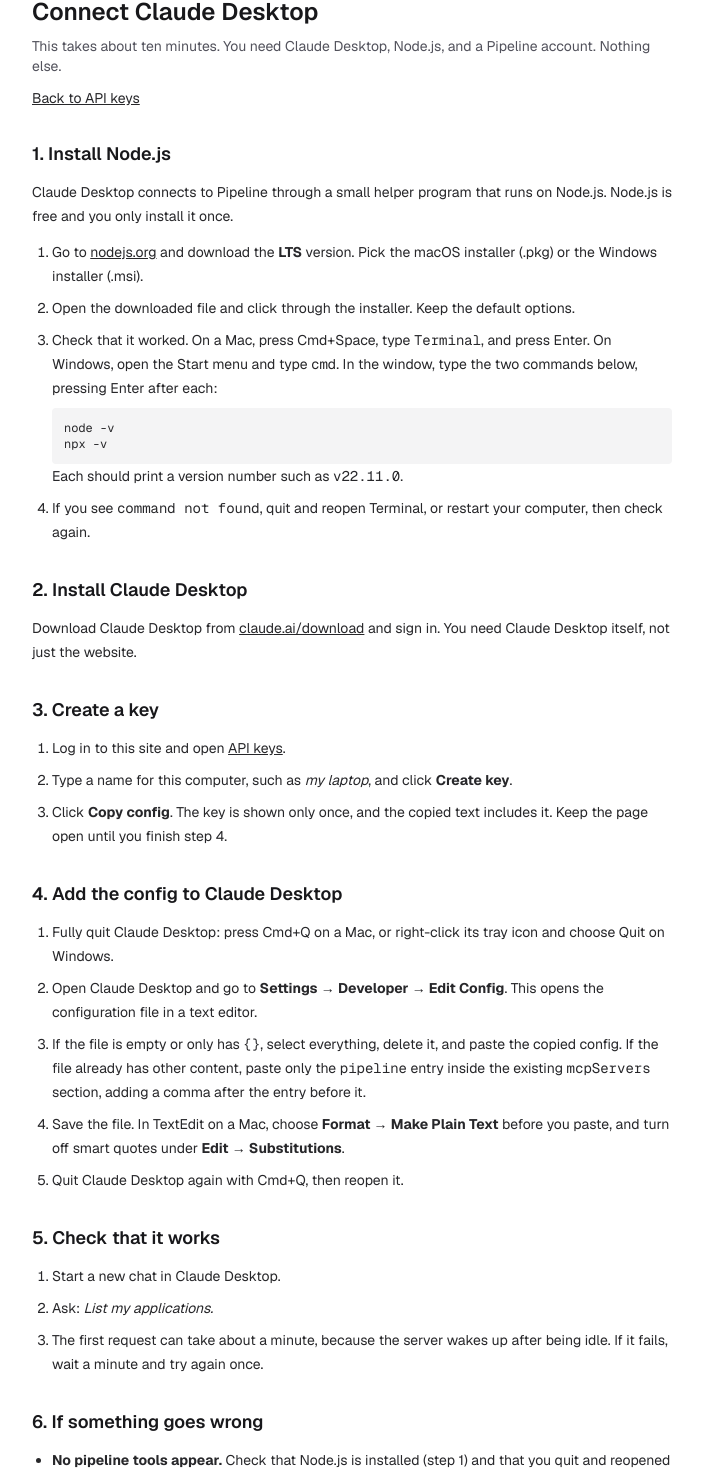
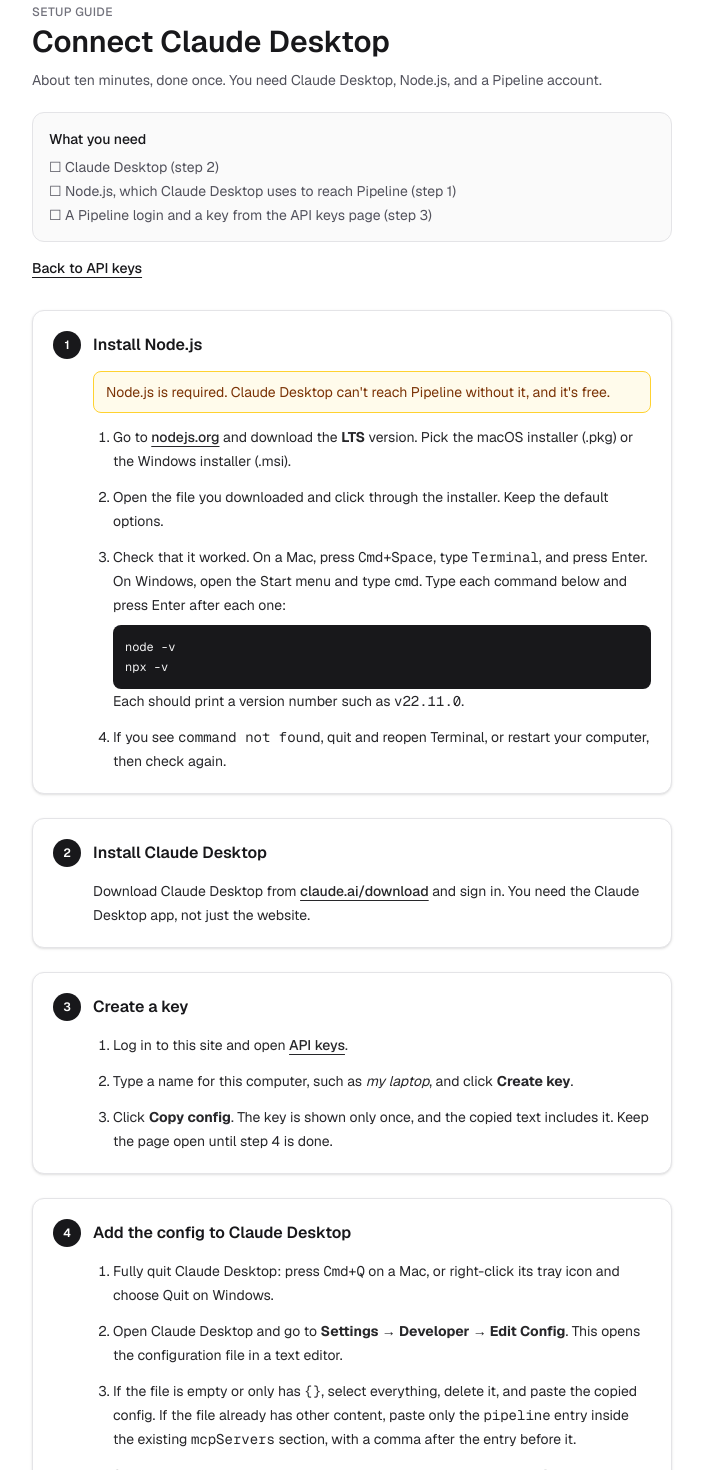
Before and after one commit to parthgmjain/Offerlog, a Next.js app in the folder dashboard/: page /setup in a window 1280 px wide. Shown: the part 36-1506 px from the top of the page, without its empty margins (288-991 px from the left). Built offline with nearby package versions, Linux system fonts and the light colour scheme.

Commit message:
Restyle setup guide, keys, and audit pages
Clearer sections and numbered steps on the setup guide, card layout on
the keys page, and dark-mode text colors on all three pages.

```diff
--- a/dashboard/app/audit/page.tsx
+++ b/dashboard/app/audit/page.tsx
@@ -26,15 +26,17 @@ const filters: { label: string; value: Decision | undefined }[] = [
 
 export default function AuditPage({ searchParams }: PageProps<"/audit">) {
   return (
-    <main className="mx-auto w-full max-w-6xl px-4 py-8 font-sans">
-      <header className="mb-6">
-        <h1 className="text-2xl font-semibold text-zinc-900">Audit log</h1>
-        <p className="mt-1 text-sm text-zinc-600">
+    <main className="mx-auto w-full max-w-6xl px-4 py-10 font-sans text-zinc-800 dark:text-zinc-200">
+      <header className="mb-8">
+        <p className="text-xs font-medium uppercase tracking-wide text-zinc-500">Pipeline</p>
+        <h1 className="mt-1 text-3xl font-semibold text-zinc-900 dark:text-zinc-100">Audit log</h1>
+        <p className="mt-2 text-sm leading-6 text-zinc-600 dark:text-zinc-400">
           Every tool call made against the job tracker, newest first. This page is read-only.
         </p>
-        <nav className="mt-2 flex gap-4 text-sm text-zinc-600">
-          <Link href="/keys" className="underline">API keys</Link>
-          <a href="/auth/logout" className="underline">Sign out</a>
+        <nav className="mt-4 flex gap-5 text-sm font-medium text-zinc-600 dark:text-zinc-400">
+          <Link href="/keys" className="underline underline-offset-4 hover:text-zinc-900 dark:hover:text-zinc-100">API keys</Link>
+          <Link href="/setup" className="underline underline-offset-4 hover:text-zinc-900 dark:hover:text-zinc-100">Setup guide</Link>
+          <a href="/auth/logout" className="underline underline-offset-4 hover:text-zinc-900 dark:hover:text-zinc-100">Sign out</a>
         </nav>
       </header>
 
--- a/dashboard/app/keys/key-form.tsx
+++ b/dashboard/app/keys/key-form.tsx
@@ -37,18 +37,19 @@ function ConfigBlock({ token }: { token: string }) {
   }
 
   return (
-    <div className="mt-4 space-y-2 border-t border-amber-300 pt-4">
-      <p className="font-semibold text-amber-900">Add this to Claude Desktop</p>
-      <p className="text-zinc-700">
+    <div className="mt-4 space-y-3 border-t border-amber-300 pt-4 dark:border-amber-700">
+      <p className="font-semibold">Add this to Claude Desktop</p>
+      <p className="leading-6">
         Open Claude Desktop, go to <strong>Settings → Developer → Edit Config</strong>, and paste this in. If you already
         have other servers in that file, add only the <code>pipeline</code> entry inside <code>mcpServers</code>. The{" "}
-        <a href="/setup" className="underline">setup guide</a> covers the steps, including installing Node.js.
+        <a href="/setup" className="font-medium underline underline-offset-4">setup guide</a> covers the steps, including
+        installing Node.js.
       </p>
-      <pre className="max-h-64 overflow-auto rounded bg-white p-3 font-mono text-xs">{config}</pre>
+      <pre className="max-h-64 overflow-auto rounded-lg bg-zinc-900 p-3 font-mono text-xs leading-5 text-zinc-100">{config}</pre>
       <button
         type="button"
         onClick={copy}
-        className="rounded border border-zinc-400 bg-white px-3 py-1 text-xs text-zinc-900"
+        className="rounded-md border border-amber-600 bg-white px-3 py-1.5 text-xs font-medium text-amber-900 hover:bg-amber-100 dark:border-amber-600 dark:bg-amber-900 dark:text-amber-50 dark:hover:bg-amber-800"
       >
         {copied ? "Copied" : "Copy config"}
       </button>
@@ -67,23 +68,23 @@ export function KeyForm() {
           placeholder="e.g. my laptop"
           maxLength={60}
           required
-          className="flex-1 rounded border border-zinc-300 px-3 py-2 text-sm"
+          className="flex-1 rounded-md border border-zinc-300 bg-white px-3 py-2 text-sm text-zinc-900 placeholder:text-zinc-400 dark:border-zinc-700 dark:bg-zinc-950 dark:text-zinc-100"
         />
         <button
           type="submit"
           disabled={pending}
-          className="rounded bg-zinc-900 px-4 py-2 text-sm text-white disabled:opacity-50"
+          className="rounded-md bg-zinc-900 px-4 py-2 text-sm font-medium text-white hover:bg-zinc-700 disabled:opacity-50 dark:bg-zinc-100 dark:text-zinc-900 dark:hover:bg-zinc-300"
         >
           Create key
         </button>
       </form>
 
-      {state.error && <p className="text-sm text-red-700">{state.error}</p>}
+      {state.error && <p className="text-sm text-red-700 dark:text-red-400">{state.error}</p>}
 
       {state.token && (
-        <div className="rounded border border-amber-300 bg-amber-50 p-4 text-sm">
-          <p className="font-semibold text-amber-900">Copy this key now. It won&apos;t be shown again.</p>
-          <code className="mt-2 block break-all font-mono text-xs">{state.token}</code>
+        <div className="rounded-lg border border-amber-300 bg-amber-50 p-4 text-sm text-amber-950 dark:border-amber-700 dark:bg-amber-950 dark:text-amber-100">
+          <p className="font-semibold">Copy this key now. It won&apos;t be shown again.</p>
+          <code className="mt-2 block break-all rounded bg-white/70 p-2 font-mono text-xs dark:bg-black/40">{state.token}</code>
           <ConfigBlock token={state.token} />
         </div>
       )}
--- a/dashboard/app/keys/page.tsx
+++ b/dashboard/app/keys/page.tsx
@@ -9,23 +9,27 @@ import { revokeKeyAction } from "./actions";
 
 export default function KeysPage() {
   return (
-    <main className="mx-auto w-full max-w-3xl px-4 py-8 font-sans">
-      <header className="mb-6">
-        <h1 className="text-2xl font-semibold text-zinc-900">API keys</h1>
-        <p className="mt-1 text-sm text-zinc-600">
-          A key lets one Claude connection read and write your job tracker. Use one key per device, and revoke any you no longer use.
+    <main className="mx-auto w-full max-w-3xl px-4 py-10 font-sans text-zinc-800 dark:text-zinc-200">
+      <header className="mb-8">
+        <p className="text-xs font-medium uppercase tracking-wide text-zinc-500">Pipeline</p>
+        <h1 className="mt-1 text-3xl font-semibold text-zinc-900 dark:text-zinc-100">API keys</h1>
+        <p className="mt-2 text-sm leading-6 text-zinc-600 dark:text-zinc-400">
+          A key lets one Claude connection read and write your job tracker. Use one key per device, and revoke any you no
+          longer use.
         </p>
-        <nav className="mt-2 flex gap-4 text-sm text-zinc-600">
-          <Link href="/audit" className="underline">Audit log</Link>
-          <Link href="/setup" className="underline">Setup guide</Link>
-          <a href="/auth/logout" className="underline">Sign out</a>
+        <nav className="mt-4 flex gap-5 text-sm font-medium text-zinc-600 dark:text-zinc-400">
+          <Link href="/audit" className="underline underline-offset-4 hover:text-zinc-900 dark:hover:text-zinc-100">Audit log</Link>
+          <Link href="/setup" className="underline underline-offset-4 hover:text-zinc-900 dark:hover:text-zinc-100">Setup guide</Link>
+          <a href="/auth/logout" className="underline underline-offset-4 hover:text-zinc-900 dark:hover:text-zinc-100">Sign out</a>
         </nav>
       </header>
 
-      <div className="mb-8">
+      <div className="mb-8 rounded-xl border border-zinc-200 bg-white p-5 shadow-sm dark:border-zinc-800 dark:bg-zinc-900">
+        <h2 className="mb-3 text-base font-semibold text-zinc-900 dark:text-zinc-100">Create a key</h2>
         <KeyForm />
       </div>
 
+      <h2 className="mb-3 text-base font-semibold text-zinc-900 dark:text-zinc-100">Your keys</h2>
       <Suspense fallback={<p className="text-sm text-zinc-500">Loading keys…</p>}>
         <KeyList />
       </Suspense>
@@ -41,25 +45,34 @@ async function KeyList() {
 
   const keys: ApiKeyRow[] = await listKeys(getDashboardPool(), session.user.sub);
   if (keys.length === 0) {
-    return <p className="text-sm text-zinc-500">No keys yet.</p>;
+    return (
+      <p className="rounded-xl border border-dashed border-zinc-300 p-5 text-sm text-zinc-500 dark:border-zinc-700">
+        No keys yet. Create one above to connect Claude Desktop.
+      </p>
+    );
   }
 
   return (
-    <ul className="divide-y divide-zinc-200 rounded border border-zinc-200 bg-white">
+    <ul className="divide-y divide-zinc-200 overflow-hidden rounded-xl border border-zinc-200 bg-white shadow-sm dark:divide-zinc-800 dark:border-zinc-800 dark:bg-zinc-900">
       {keys.map((key) => (
-        <li key={key.id} className="flex items-center justify-between gap-4 px-4 py-3 text-sm">
+        <li key={key.id} className="flex items-center justify-between gap-4 px-5 py-4 text-sm">
           <div>
-            <p className="font-medium text-zinc-900">{key.name}</p>
-            <p className="text-xs text-zinc-500">
+            <p className="font-medium text-zinc-900 dark:text-zinc-100">{key.name}</p>
+            <p className="mt-0.5 text-xs text-zinc-500">
               created {key.created_at} · {key.policy_client}
             </p>
           </div>
           {key.revoked_at ? (
-            <span className="rounded bg-zinc-100 px-2 py-0.5 text-xs text-zinc-600">revoked</span>
+            <span className="rounded-full bg-zinc-100 px-2.5 py-0.5 text-xs text-zinc-600 dark:bg-zinc-800 dark:text-zinc-400">
+              revoked
+            </span>
           ) : (
             <form action={revokeKeyAction}>
               <input type="hidden" name="id" value={key.id} />
-              <button type="submit" className="rounded border border-red-300 px-3 py-1 text-xs text-red-700">
+              <button
+                type="submit"
+                className="rounded-md border border-red-300 px-3 py-1 text-xs font-medium text-red-700 hover:bg-red-50 dark:border-red-800 dark:text-red-400 dark:hover:bg-red-950"
+              >
                 Revoke
               </button>
             </form>
--- a/dashboard/app/setup/page.tsx
+++ b/dashboard/app/setup/page.tsx
@@ -2,36 +2,50 @@ import Link from "next/link";
 
 export default function SetupPage() {
   return (
-    <main className="mx-auto w-full max-w-2xl px-4 py-8 font-sans text-zinc-800">
+    <main className="mx-auto w-full max-w-2xl px-4 py-10 font-sans text-zinc-800 dark:text-zinc-200">
       <header className="mb-8">
-        <h1 className="text-2xl font-semibold text-zinc-900">Connect Claude Desktop</h1>
-        <p className="mt-2 text-sm text-zinc-600">
-          This takes about ten minutes. You need Claude Desktop, Node.js, and a Pipeline account. Nothing else.
+        <p className="text-xs font-medium uppercase tracking-wide text-zinc-500">Setup guide</p>
+        <h1 className="mt-1 text-3xl font-semibold text-zinc-900 dark:text-zinc-100">Connect Claude Desktop</h1>
+        <p className="mt-2 text-sm leading-6 text-zinc-600 dark:text-zinc-400">
+          About ten minutes, done once. You need Claude Desktop, Node.js, and a Pipeline account.
         </p>
-        <nav className="mt-3 text-sm">
-          <Link href="/keys" className="underline">Back to API keys</Link>
+
+        <div className="mt-5 rounded-xl border border-zinc-200 bg-zinc-50 p-4 text-sm dark:border-zinc-800 dark:bg-zinc-900">
+          <p className="font-medium text-zinc-900 dark:text-zinc-100">What you need</p>
+          <ul className="mt-2 space-y-1 text-zinc-600 dark:text-zinc-400">
+            <li>☐ Claude Desktop (step 2)</li>
+            <li>☐ Node.js, which Claude Desktop uses to reach Pipeline (step 1)</li>
+            <li>☐ A Pipeline login and a key from the API keys page (step 3)</li>
+          </ul>
+        </div>
+
+        <nav className="mt-4 text-sm">
+          <Link href="/keys" className="font-medium text-zinc-900 underline underline-offset-4 dark:text-zinc-100">
+            Back to API keys
+          </Link>
         </nav>
       </header>
 
-      <Section number={1} title="Install Node.js">
-        <p>
-          Claude Desktop connects to Pipeline through a small helper program that runs on Node.js. Node.js is free and
-          you only install it once.
-        </p>
-        <ol className="list-decimal space-y-2 pl-5">
+      <Step number={1} title="Install Node.js">
+        <Callout tone="required">
+          Node.js is required. Claude Desktop can&apos;t reach Pipeline without it, and it&apos;s free.
+        </Callout>
+        <ol className="list-decimal space-y-3 pl-5">
           <li>
             Go to{" "}
-            <a href="https://nodejs.org" className="underline" target="_blank" rel="noreferrer">
+            <a href="https://nodejs.org" className="font-medium underline underline-offset-4" target="_blank" rel="noreferrer">
               nodejs.org
             </a>{" "}
             and download the <strong>LTS</strong> version. Pick the macOS installer (.pkg) or the Windows installer (.msi).
           </li>
-          <li>Open the downloaded file and click through the installer. Keep the default options.</li>
+          <li>Open the file you downloaded and click through the installer. Keep the default options.</li>
           <li>
-            Check that it worked. On a Mac, press Cmd+Space, type <code>Terminal</code>, and press Enter. On Windows,
-            open the Start menu and type <code>cmd</code>. In the window, type the two commands below, pressing Enter
-            after each:
-            <pre className="mt-2 rounded bg-zinc-100 p-3 font-mono text-xs">{"node -v\nnpx -v"}</pre>
+            Check that it worked. On a Mac, press <kbd>Cmd</kbd>+<kbd>Space</kbd>, type <code>Terminal</code>, and press
+            Enter. On Windows, open the Start menu and type <code>cmd</code>. Type each command below and press Enter
+            after each one:
+            <pre className="mt-2 overflow-x-auto rounded-lg bg-zinc-900 p-3 font-mono text-xs leading-5 text-zinc-100">
+              {"node -v\nnpx -v"}
+            </pre>
             Each should print a version number such as <code>v22.11.0</code>.
           </li>
           <li>
@@ -39,95 +53,118 @@ export default function SetupPage() {
             again.
           </li>
         </ol>
-      </Section>
+      </Step>
 
-      <Section number={2} title="Install Claude Desktop">
+      <Step number={2} title="Install Claude Desktop">
         <p>
           Download Claude Desktop from{" "}
-          <a href="https://claude.ai/download" className="underline" target="_blank" rel="noreferrer">
+          <a href="https://claude.ai/download" className="font-medium underline underline-offset-4" target="_blank" rel="noreferrer">
             claude.ai/download
           </a>{" "}
-          and sign in. You need Claude Desktop itself, not just the website.
+          and sign in. You need the Claude Desktop app, not just the website.
         </p>
-      </Section>
+      </Step>
 
-      <Section number={3} title="Create a key">
-        <ol className="list-decimal space-y-2 pl-5">
+      <Step number={3} title="Create a key">
+        <ol className="list-decimal space-y-3 pl-5">
           <li>
             Log in to this site and open{" "}
-            <Link href="/keys" className="underline">API keys</Link>.
+            <Link href="/keys" className="font-medium underline underline-offset-4">
+              API keys
+            </Link>
+            .
           </li>
-          <li>Type a name for this computer, such as <em>my laptop</em>, and click <strong>Create key</strong>.</li>
           <li>
-            Click <strong>Copy config</strong>. The key is shown only once, and the copied text includes it. Keep the
-            page open until you finish step 4.
+            Type a name for this computer, such as <em>my laptop</em>, and click <strong>Create key</strong>.
+          </li>
+          <li>
+            Click <strong>Copy config</strong>. The key is shown only once, and the copied text includes it. Keep the page
+            open until step 4 is done.
           </li>
         </ol>
-      </Section>
+      </Step>
 
-      <Section number={4} title="Add the config to Claude Desktop">
-        <ol className="list-decimal space-y-2 pl-5">
-          <li>Fully quit Claude Desktop: press Cmd+Q on a Mac, or right-click its tray icon and choose Quit on Windows.</li>
+      <Step number={4} title="Add the config to Claude Desktop">
+        <ol className="list-decimal space-y-3 pl-5">
           <li>
-            Open Claude Desktop and go to <strong>Settings → Developer → Edit Config</strong>. This opens the
-            configuration file in a text editor.
+            Fully quit Claude Desktop: press <kbd>Cmd</kbd>+<kbd>Q</kbd> on a Mac, or right-click its tray icon and choose
+            Quit on Windows.
+          </li>
+          <li>
+            Open Claude Desktop and go to <strong>Settings → Developer → Edit Config</strong>. This opens the configuration
+            file in a text editor.
           </li>
           <li>
             If the file is empty or only has <code>{"{}"}</code>, select everything, delete it, and paste the copied
-            config. If the file already has other content, paste only the <code>pipeline</code> entry inside the
-            existing <code>mcpServers</code> section, adding a comma after the entry before it.
+            config. If the file already has other content, paste only the <code>pipeline</code> entry inside the existing{" "}
+            <code>mcpServers</code> section, with a comma after the entry before it.
           </li>
           <li>
-            Save the file. In TextEdit on a Mac, choose <strong>Format → Make Plain Text</strong> before you paste,
-            and turn off smart quotes under <strong>Edit → Substitutions</strong>.
+            Save the file. In TextEdit on a Mac, first choose <strong>Format → Make Plain Text</strong>, and turn off smart
+            quotes under <strong>Edit → Substitutions</strong>.
           </li>
-          <li>Quit Claude Desktop again with Cmd+Q, then reopen it.</li>
-        </ol>
-      </Section>
-
-      <Section number={5} title="Check that it works">
-        <ol className="list-decimal space-y-2 pl-5">
-          <li>Start a new chat in Claude Desktop.</li>
-          <li>Ask: <em>List my applications.</em></li>
           <li>
-            The first request can take about a minute, because the server wakes up after being idle. If it fails, wait
-            a minute and try again once.
+            Quit Claude Desktop again with <kbd>Cmd</kbd>+<kbd>Q</kbd>, then reopen it.
           </li>
         </ol>
-      </Section>
+      </Step>
 
-      <Section number={6} title="If something goes wrong">
-        <ul className="list-disc space-y-2 pl-5">
+      <Step number={5} title="Check that it works">
+        <ol className="list-decimal space-y-3 pl-5">
+          <li>Start a new chat in Claude Desktop.</li>
           <li>
-            <strong>No pipeline tools appear.</strong> Check that Node.js is installed (step 1) and that you quit and
+            Ask: <em>List my applications.</em>
+          </li>
+          <li>
+            The first request can take about a minute, because the server wakes up after being idle. If it fails, wait a
+            minute and try once more.
+          </li>
+        </ol>
+      </Step>
+
+      <Step number={6} title="If something goes wrong">
+        <ul className="space-y-3">
+          <li>
+            <strong>No pipeline tools appear.</strong> Check that Node.js is installed (step 1), and that you quit and
             reopened Claude Desktop after saving the file.
           </li>
           <li>
-            <strong>The file shows an error.</strong> Check for missing commas, missing quotation marks, and any line
-            break inside the key. The key must sit on one line between its quotes.
+            <strong>The file shows an error.</strong> Look for missing commas, missing quotation marks, and any line break
+            inside the key. The key must sit on one line between its quotes.
           </li>
           <li>
-            <strong>Still not working.</strong> Open Terminal and type <code>which npx</code> (Mac) or{" "}
-            <code>where npx</code> (Windows). Replace <code>&quot;npx&quot;</code> in the config with the path it prints,
-            then save and restart Claude Desktop.
+            <strong>Still not working.</strong> In Terminal, type <code>which npx</code> (Mac) or <code>where npx</code>{" "}
+            (Windows). Replace <code>&quot;npx&quot;</code> in the config with the path it prints, then save and restart
+            Claude Desktop.
           </li>
           <li>
             <strong>Lost the key.</strong> Create a new one on the API keys page and copy the new config. You can revoke
             the old key there.
           </li>
         </ul>
-      </Section>
+      </Step>
     </main>
   );
 }
 
-function Section({ number, title, children }: { number: number; title: string; children: React.ReactNode }) {
+function Step({ number, title, children }: { number: number; title: string; children: React.ReactNode }) {
   return (
-    <section className="mb-8 space-y-3 text-sm leading-6">
-      <h2 className="text-lg font-semibold text-zinc-900">
-        {number}. {title}
+    <section className="mb-6 rounded-xl border border-zinc-200 bg-white p-5 text-sm leading-6 shadow-sm dark:border-zinc-800 dark:bg-zinc-900">
+      <h2 className="mb-3 flex items-center gap-3 text-base font-semibold text-zinc-900 dark:text-zinc-100">
+        <span className="flex h-7 w-7 shrink-0 items-center justify-center rounded-full bg-zinc-900 text-xs text-white dark:bg-zinc-100 dark:text-zinc-900">
+          {number}
+        </span>
+        {title}
       </h2>
-      {children}
+      <div className="space-y-3 sm:pl-10">{children}</div>
     </section>
   );
 }
+
+function Callout({ tone, children }: { tone: "required" | "tip"; children: React.ReactNode }) {
+  const styles =
+    tone === "required"
+      ? "border-amber-300 bg-amber-50 text-amber-900 dark:border-amber-700 dark:bg-amber-950 dark:text-amber-100"
+      : "border-sky-300 bg-sky-50 text-sky-900 dark:border-sky-700 dark:bg-sky-950 dark:text-sky-100";
+  return <p className={`rounded-lg border px-3 py-2 ${styles}`}>{children}</p>;
+}
```
